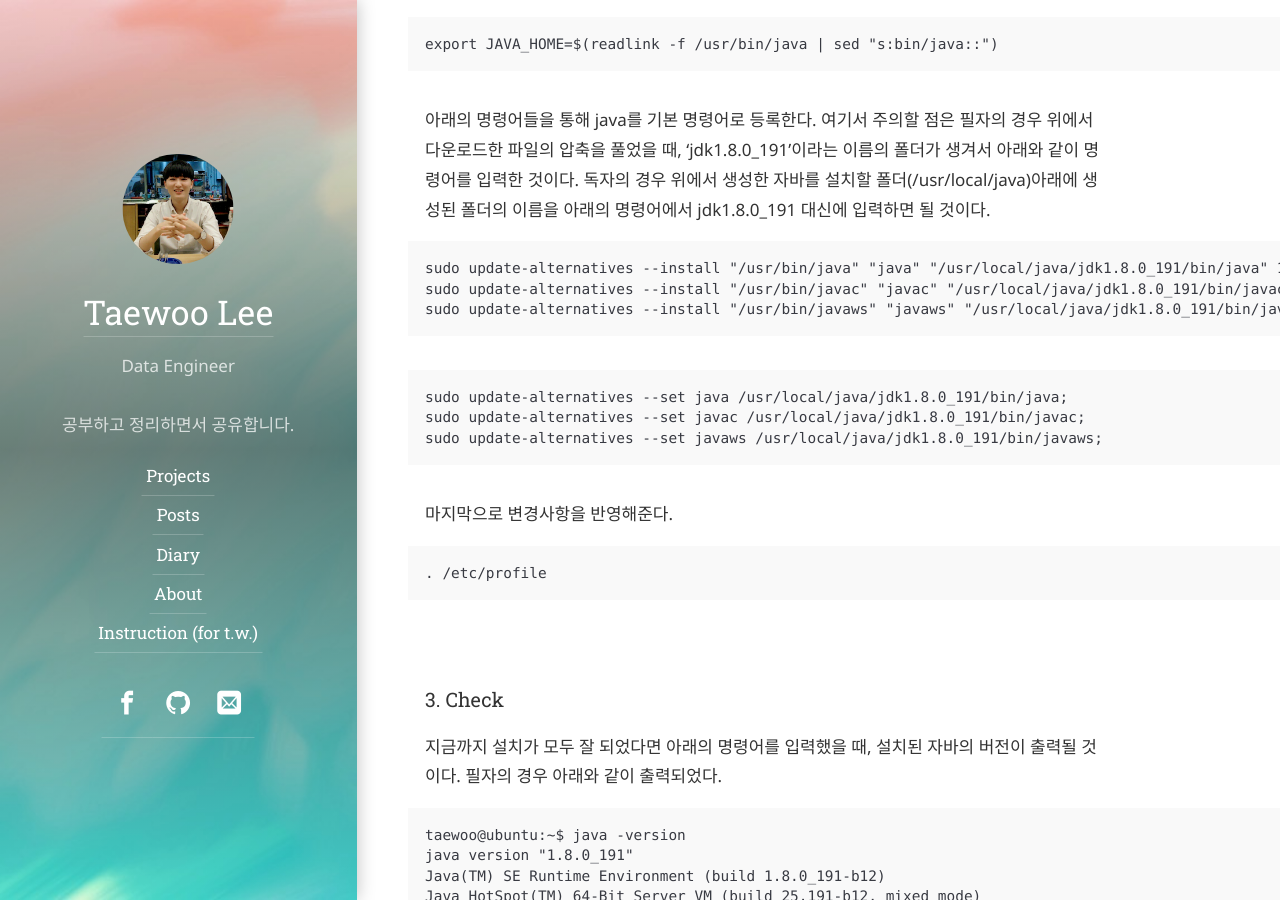
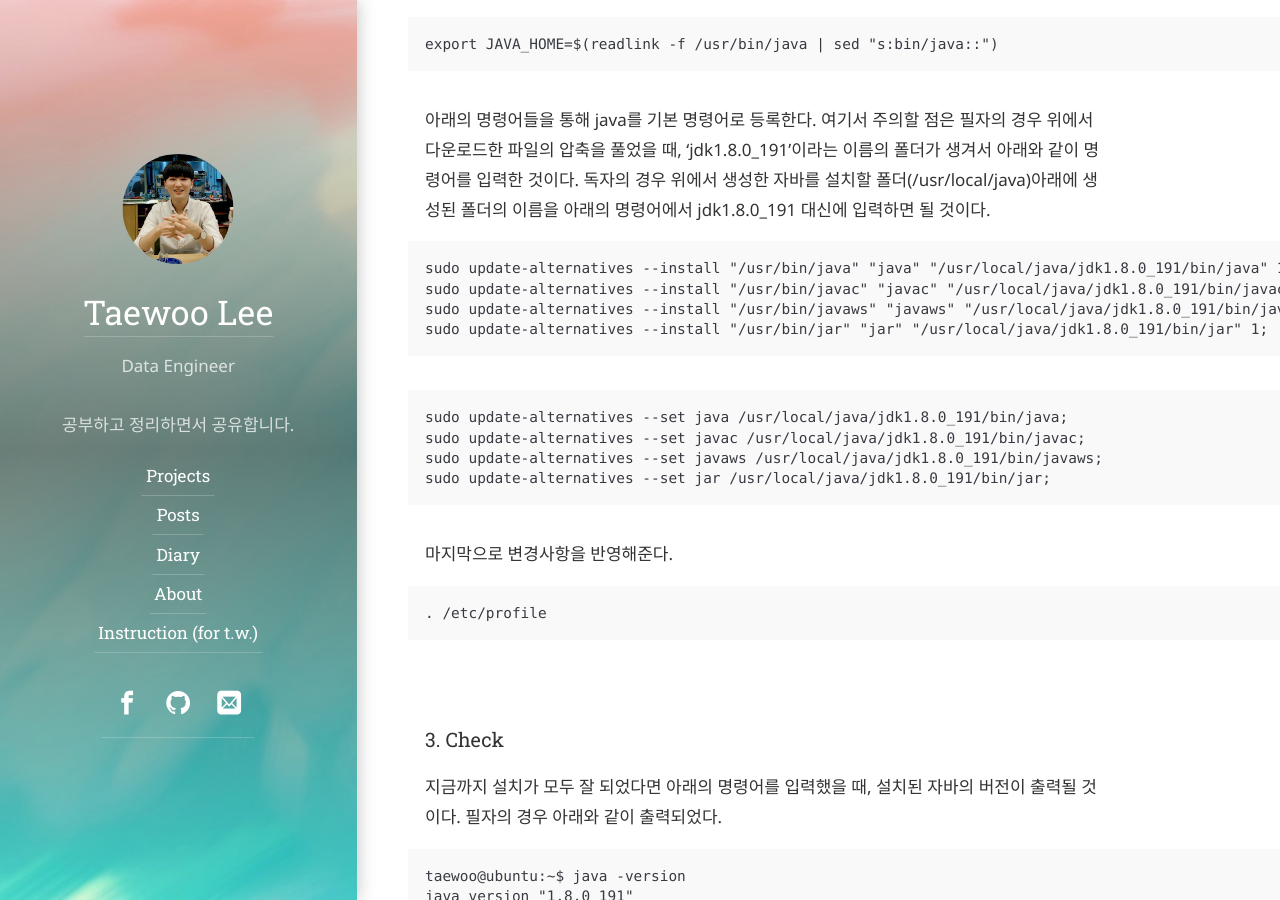
Before and after one commit to TaeWoo21/past_TaeWoo21.github.io, a Jekyll site: the page built from posts/_posts/2019-01-08-install_opentsdb_1-posts.md, in a window 1280 px wide and 900 px high, scrolled down 3136 px. Built offline with Jekyll 4.4.1, drawn with Linux system fonts in a browser that asks for light colours; some web fonts are replaced.

Commit message:
add jar content in post

````diff
--- a/posts/_posts/2019-01-08-install_opentsdb_1-posts.md
+++ b/posts/_posts/2019-01-08-install_opentsdb_1-posts.md
@@ -74,11 +74,13 @@ export JAVA_HOME=$(readlink -f /usr/bin/java | sed "s:bin/java::")
 sudo update-alternatives --install "/usr/bin/java" "java" "/usr/local/java/jdk1.8.0_191/bin/java" 1;
 sudo update-alternatives --install "/usr/bin/javac" "javac" "/usr/local/java/jdk1.8.0_191/bin/javac" 1;
 sudo update-alternatives --install "/usr/bin/javaws" "javaws" "/usr/local/java/jdk1.8.0_191/bin/javaws" 1;
+sudo update-alternatives --install "/usr/bin/jar" "jar" "/usr/local/java/jdk1.8.0_191/bin/jar" 1;
 ```
 ```
 sudo update-alternatives --set java /usr/local/java/jdk1.8.0_191/bin/java;
 sudo update-alternatives --set javac /usr/local/java/jdk1.8.0_191/bin/javac;
 sudo update-alternatives --set javaws /usr/local/java/jdk1.8.0_191/bin/javaws;
+sudo update-alternatives --set jar /usr/local/java/jdk1.8.0_191/bin/jar;
 ```
 
 마지막으로 변경사항을 반영해준다.
````
